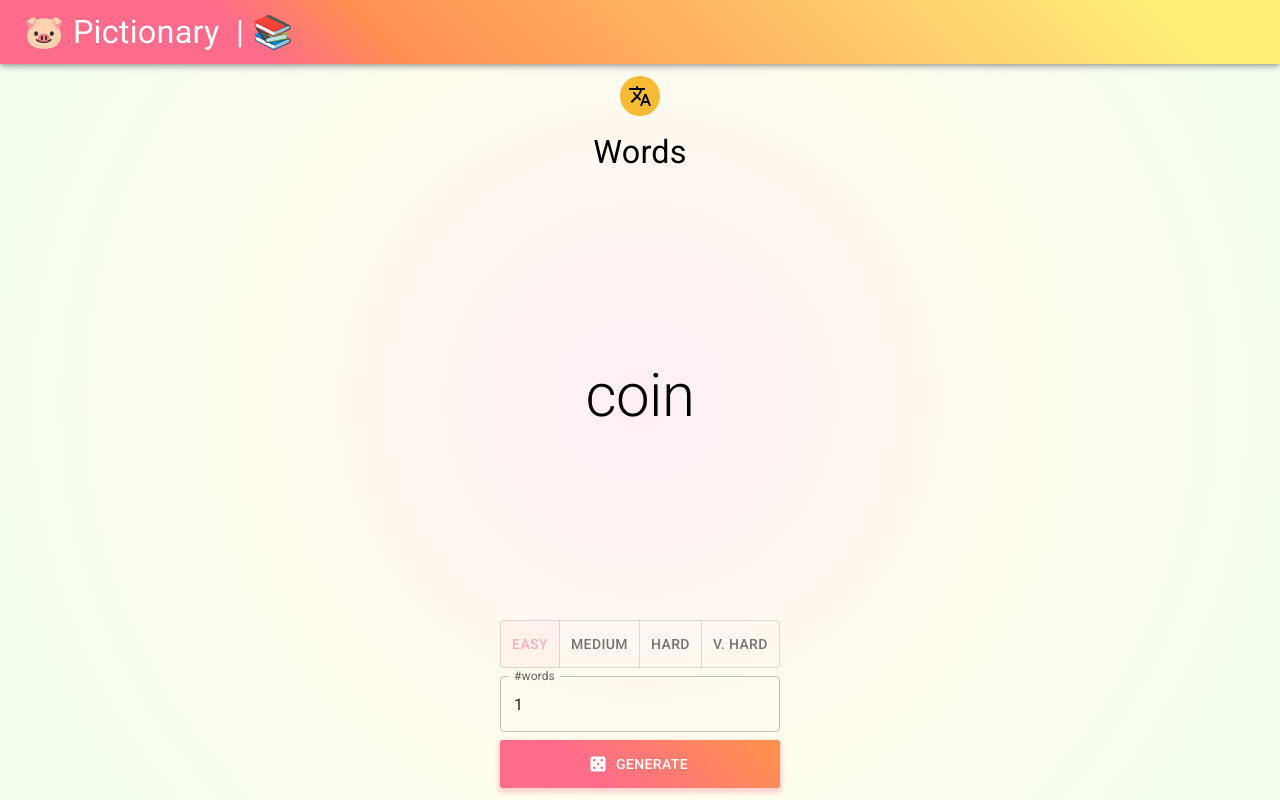
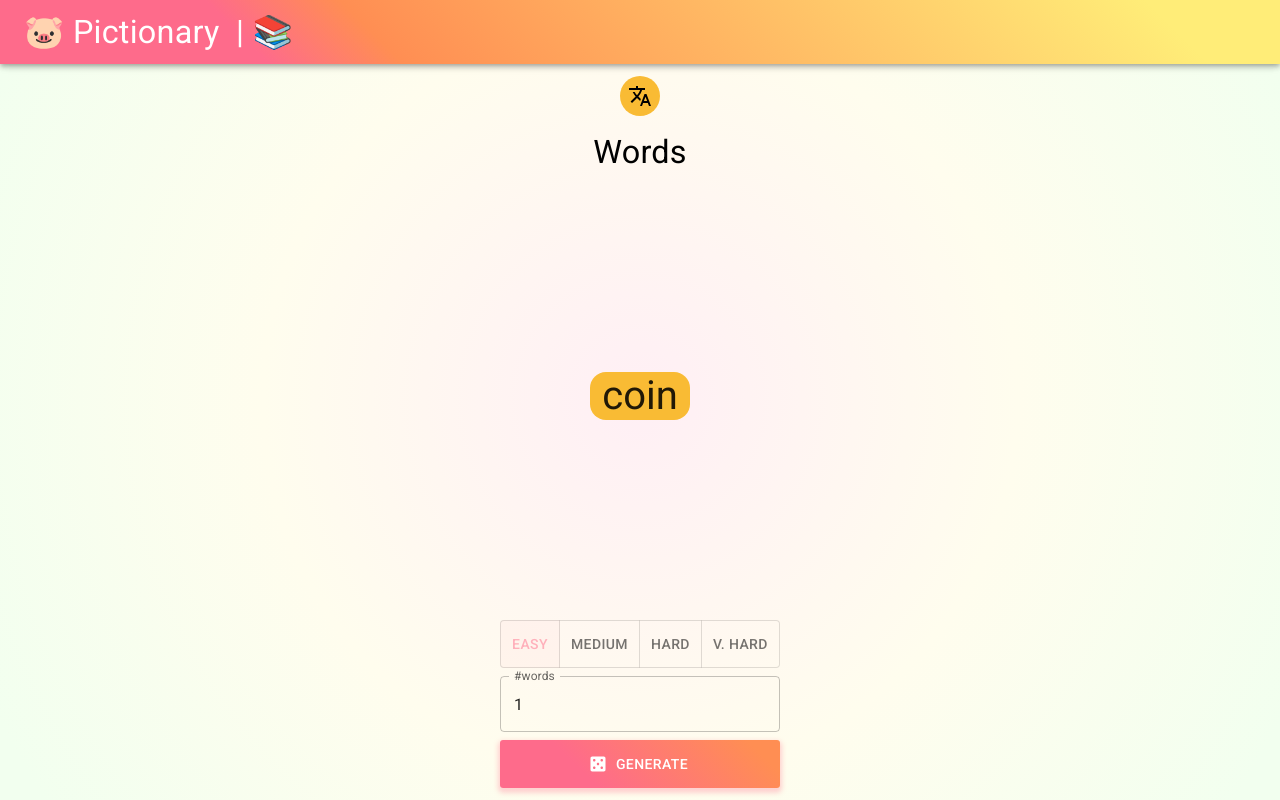
Before and after one commit to andHW/pig-pic, a React (Vite) app: page /pig-pic/words in a window 1280 px wide. Both pictures are taken after a click on the button "GENERATE". Built offline with nearby package versions, Linux system fonts and the light colour scheme.

Commit message:
Refine word chip styles

```diff
--- a/src/pages/Words.tsx
+++ b/src/pages/Words.tsx
@@ -1,7 +1,7 @@
 import { useCallback, useMemo, useState } from "react";
 
 import styled from "@emotion/styled";
-import { Avatar, Box, Button, Stack, TextField, ToggleButton, ToggleButtonGroup, Typography, useMediaQuery, useTheme } from "@mui/material";
+import { Avatar, Box, Button, Chip, Stack, TextField, ToggleButton, ToggleButtonGroup, Typography, useMediaQuery, useTheme } from "@mui/material";
 import TranslateIcon from '@mui/icons-material/Translate';
 import CasinoIcon from '@mui/icons-material/Casino';
 
@@ -13,18 +13,6 @@ const MIN_WORDS = 1;
 const SMALL_SCREEN_HEIGHT = '32vh';
 const LARGE_SCREEN_HEIGHT = '56vh';
 const WIDTH = '85%';
-const SMALL_SCREEN_VARIANT = 'h5';
-const LARGE_SCREEN_VARIANT = 'h2';
-
-const WordsTypography =
-  ({ isSmallScreen, words }: { isSmallScreen: boolean, words: string }) => (
-    <Typography
-      variant={isSmallScreen ? SMALL_SCREEN_VARIANT : LARGE_SCREEN_VARIANT}
-      sx={{ textAlign: 'center' }}
-    >
-      { words ? words : '...'}
-    </Typography>
-  );
 
 const WordTextField =
   ({ isSmallScreen, numWords, setNumWords, numWordsInt }:
@@ -87,7 +75,7 @@ function Words() {
   const isSmallScreen = useMediaQuery(theme.breakpoints.down('sm'));
 
   const wordsContext = useWordsContext();
-  const [words, setWords] = useState<string>('');
+  const [words, setWords] = useState<string[]>([]);
   const [difficulty, setDifficulty] = useState<Difficulty>(Difficulty.Easy);
   const [numWords, setNumWords] = useState<string>('1');
   const numWordsInt = parseInt(numWords);
@@ -102,11 +90,17 @@ function Words() {
   const generateWords = useCallback(() => {
     const numOfWords = Math.min( MAX_WORDS, numWordsInt);
     const words = [];
+    const wordSet = new Set<string>();
     for (let i = 0; i < numOfWords; i++) {
       const word = generateWord();
+      if (wordSet.has(word)) {
+        i--;
+        continue;
+      }
       words.push(word);
+      wordSet.add(word);
     }
-    setWords(words.join(', '));
+    setWords(words);
   }, [numWordsInt, generateWord, setWords]);
 
   const handleKeyPress = (event: { key: string; }) => {
@@ -123,8 +117,22 @@ function Words() {
         </Avatar>
         <Typography variant="h4">Words</Typography>
       </Stack>
-      <Box sx={{height: isSmallScreen ? SMALL_SCREEN_HEIGHT : LARGE_SCREEN_HEIGHT, width: WIDTH ,display: 'flex', justifyContent: 'center', alignItems: 'center'}}>
-        <WordsTypography isSmallScreen={isSmallScreen} words={words} />
+      <Box sx={{height: isSmallScreen ? SMALL_SCREEN_HEIGHT : LARGE_SCREEN_HEIGHT,
+        width: WIDTH ,display: 'flex', justifyContent: 'center', alignItems: 'center'}}
+      >
+        <Stack direction={'row'} spacing={1} rowGap={1}
+          sx={{flexWrap: 'wrap', justifyContent: 'center', alignItems: 'center'}}
+        >
+          {words.map((word, index) => (
+            <Chip label={word} key={index} color='secondary'
+              sx={
+                isSmallScreen
+                  ? { height: '1.2rem', fontSize: '1rem' }
+                  : { height: '3rem', fontSize: '2.5rem' }
+              }
+            />
+          ))}
+        </Stack>
       </Box>
       <Stack spacing={1} direction={'column'}>
         <DifficultyToggle difficulty={difficulty} setDifficulty={setDifficulty} />
```
